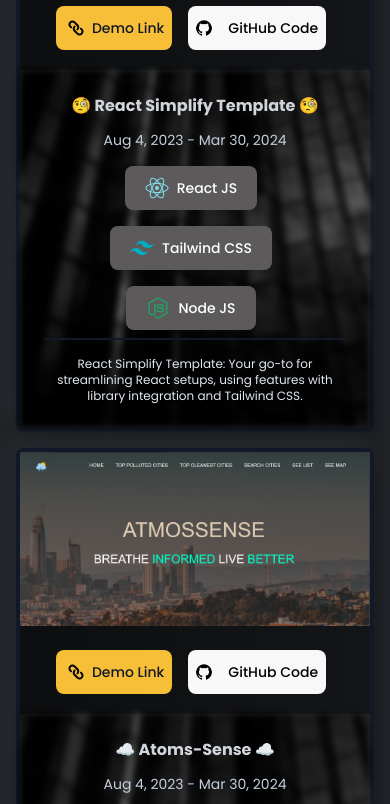
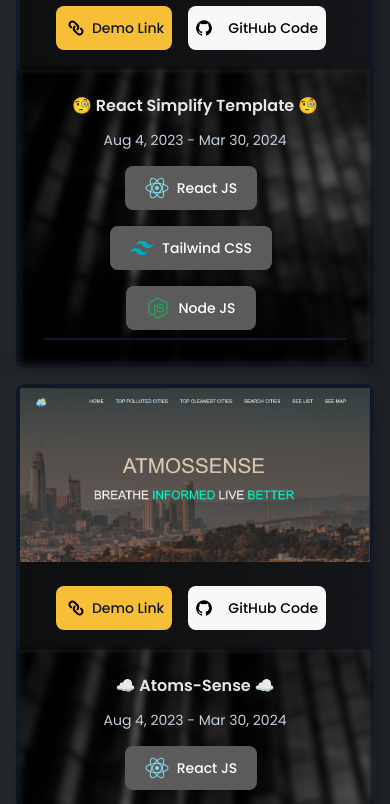
Before and after one commit to Sumonta056/Sumonta-portfolio, a React (Create React App) app: page / in a window 390 px wide. Shown: the part 721-1525 px from the top of the page. Built offline with nearby package versions, Linux system fonts and the light colour scheme.

Commit message:
fix : Project Description Bug

```diff
--- a/src/components/Projects/ProjectsCard.js
+++ b/src/components/Projects/ProjectsCard.js
@@ -91,10 +91,10 @@ const ProjectsCard = ({
           />
           <div className="z-10 flex flex-col justify-center border-b-2 lgl:items-center border-b-gray-900 md:pt-10">
             <div className="flex flex-col justify-center lgl:items-center">
-              <h3 className="text-base font-bold text-center text-gray-300 lgl:text-2xl">
+              <h3 className="text-base font-semibold text-center text-gray-200 md:text-3xl">
                 {projectName}
               </h3>
-              <p className="mt-3 text-sm text-center md:text-base text-">
+              <p className="mt-3 text-sm text-center md:text-base">
                 {date}
               </p>
               <div className="flex flex-wrap justify-center gap-2 mt-4">
@@ -104,9 +104,11 @@ const ProjectsCard = ({
               </div>
             </div>
           </div>
-          <p className="z-10 text-xs text-center md:text-sm px text-slate-200 md:pb-7">
-            {description}
-          </p>
+          {window.innerWidth > 768 && (
+            <p className="z-10 text-xs text-center md:text-sm px text-slate-200 md:pb-7">
+              {description}
+            </p>
+          )}
         </div>
       </div>
     </div>
```
